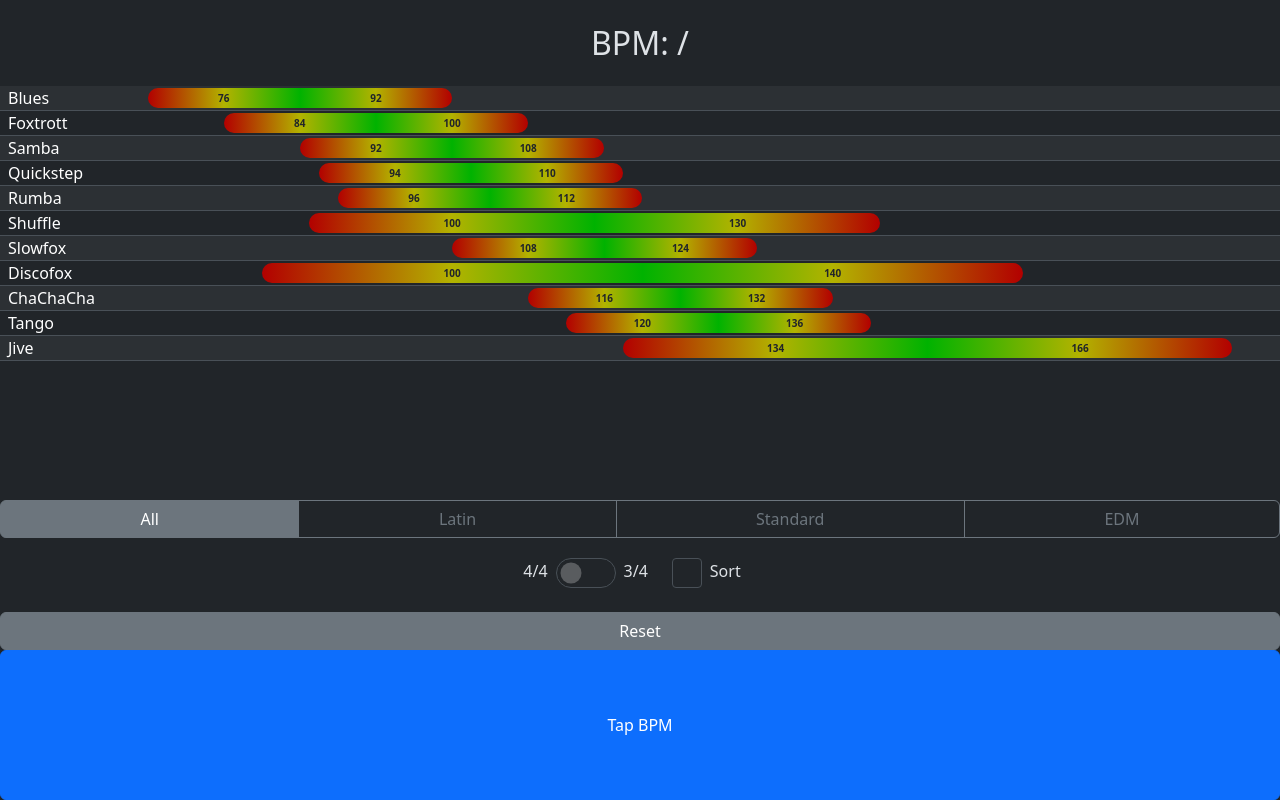
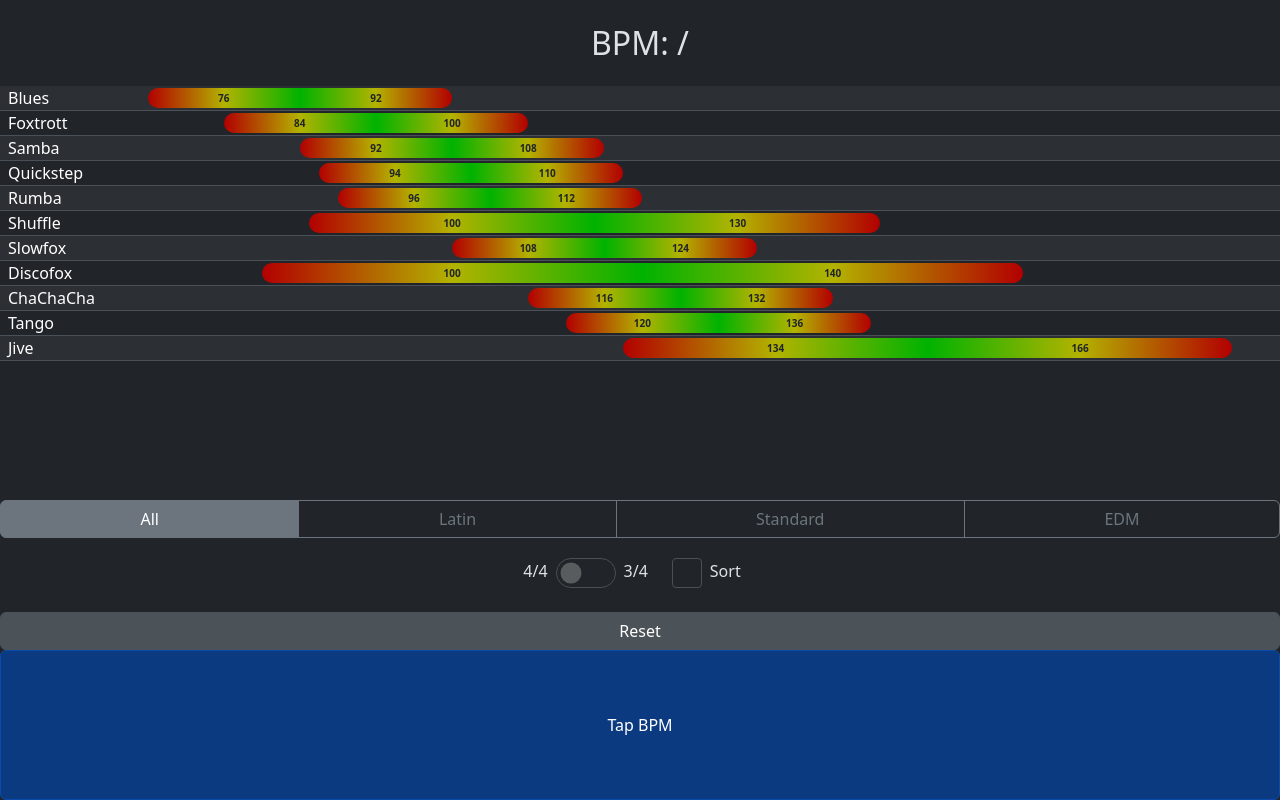
Before and after one commit to dsalex1/bpmApp, a Vue app: page / in a window 1280 px wide. Built offline with nearby package versions, Linux system fonts and the light colour scheme.

Commit message:
toned dows colors, added vibrations

```diff
--- a/src/App.vue
+++ b/src/App.vue
@@ -107,6 +107,7 @@
       class="btn btn-primary w-100 d-flex justify-content-center align-items-center"
       style="height: 150px"
       @click="bpmTap"
+      @touchstart="navigator.vibrate(1)"
     >
       Tap BPM
     </div>
@@ -117,6 +118,8 @@
 import { computed, ref, watch } from "vue";
 import bpmRange from "./components/bpmRange.vue";
 import { danceData } from "./data";
+
+const navigator = window.navigator;
 
 const isWaltzTime = ref(false);
 watch(isWaltzTime, () => {
@@ -191,4 +194,25 @@ function beginTimeout() {
 }
 </script>
 
-<style scoped></style>
+<style scoped>
+.btn-primary {
+  --bs-btn-bg: #0c3a80;
+  --bs-btn-border-color: #094aac;
+  --bs-btn-hover-bg: #073f92;
+  --bs-btn-hover-border-color: #073f92;
+  --bs-btn-active-bg: #073f92;
+  --bs-btn-active-border-color: #083c8b;
+  --bs-btn-disabled-bg: #133b77;
+  --bs-btn-disabled-border-color: #094aac;
+}
+.btn-secondary {
+  --bs-btn-bg: #4c5358;
+  --bs-btn-border-color: #4c5358;
+  --bs-btn-hover-bg: #43484d;
+  --bs-btn-hover-border-color: #383d41;
+  --bs-btn-active-bg: #383d41;
+  --bs-btn-active-border-color: #35393d;
+  --bs-btn-disabled-bg: #4c5358;
+  --bs-btn-disabled-border-color: #4c5358;
+}
+</style>
```
Also changed, not shown: 5 other files (tests, documents, lock files or other folders).
